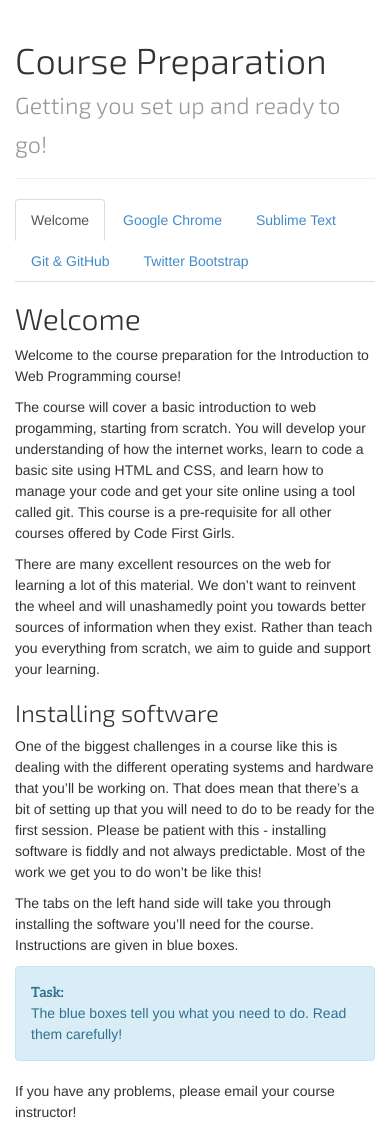
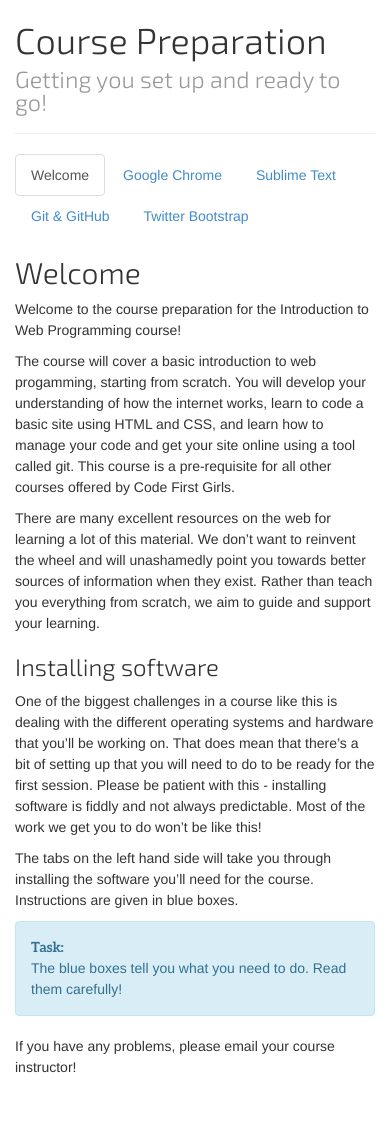
Before and after one commit to cfg-edi/cfg-edi.github.io, a plain HTML site: page course_prep.html in a window 390 px wide. Drawn offline with Linux system fonts and the light colour scheme.

Commit message:
making fonts work on mobile

```diff
--- a/course_prep.html
+++ b/course_prep.html
@@ -16,8 +16,7 @@
   <link rel="stylesheet" href="css/syntax.css">
 
   <!-- Google webfont link -->
-  <link href='http://fonts.googleapis.com/css?family=Arvo:700|Titillium+Web:900' rel='stylesheet' type='text/css'>
-  <link href='http://fonts.googleapis.com/css?family=Exo+2:300' rel='stylesheet' type='text/css'>
+  <link href='http://fonts.googleapis.com/css?family=Exo+2:300,600' rel='stylesheet' type='text/css'>
 
   <!-- Custom CSS -->
   <link rel="stylesheet" href="css/main.css">
--- a/css/main.css
+++ b/css/main.css
@@ -118,3 +118,25 @@ span.big {
 	background-color: #428bca;
 	border-color: #428bca;
 }
+
+@media screen and (max-width:767px) {
+	.page-header {
+		margin-top: 0;
+	}
+	.page-header small {
+		display: block;
+		margin-top: 8px;
+	}
+	.nav-tabs {
+		border-bottom: none;
+	}
+	.nav-tabs > li > a {
+		border-radius: 4px;
+	}
+	.nav-tabs > li > a:hover {
+		border-color: transparent;
+	}
+	.nav-tabs > li.active > a, .nav-tabs > li.active > a:hover, .nav-tabs > li.active > a:focus {
+		border-bottom-color: #ddd;
+	}
+}
```
Also changed, not shown: courses/bootstrap/exercises.html (+1 -1 lines), courses/bootstrap/index.html (+1 -1 lines), courses/bootstrap/sample.html (+1 -1 lines), courses/css/exercises.html (+1 -1 lines), courses/css/index.html (+1 -1 lines), courses/forms/index.html (+1 -1 lines), courses/git/index.html (+1 -1 lines), courses/html/exercises.html (+1 -1 lines), courses/html/index.html (+1 -1 lines), courses/intro/index.html (+1 -1 lines), courses/javascript/exercises.html (+1 -1 lines), courses/javascript/index.html (+1 -1 lines), index.html (+1 -1 lines).
